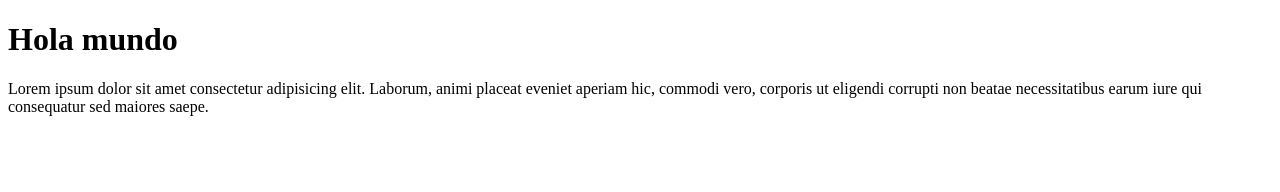
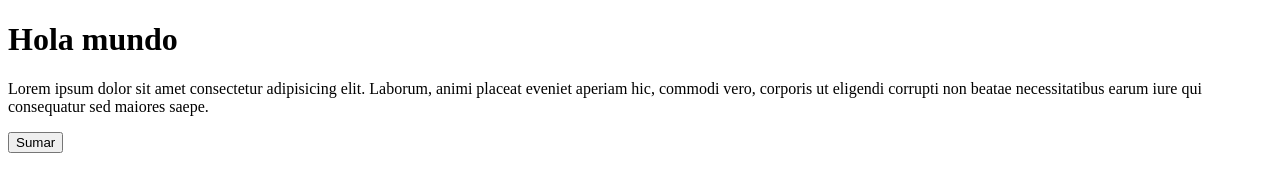
Before and after one commit to ElBrayanDev/Web_Ejemplo, a plain HTML site: page index.html in a window 1280 px wide. Drawn offline with Linux system fonts and the light colour scheme.

Commit message:
add boton

```diff
--- a/index.html
+++ b/index.html
@@ -10,4 +10,7 @@
     <h1>Hola mundo</h1>
     <p>Lorem ipsum dolor sit amet consectetur adipisicing elit. Laborum, animi placeat eveniet aperiam hic, commodi vero, corporis ut eligendi corrupti non beatae necessitatibus earum iure qui consequatur sed maiores saepe.</p>
 </body>
+<div>
+    <button onclick="sumaruno(10);"> Sumar</button>
+</div>
 </html>
```
